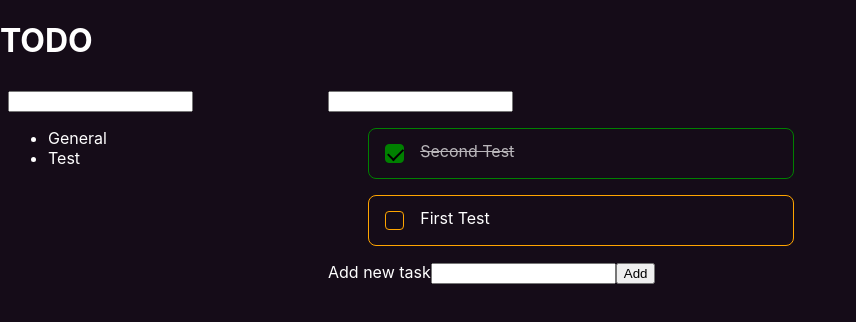
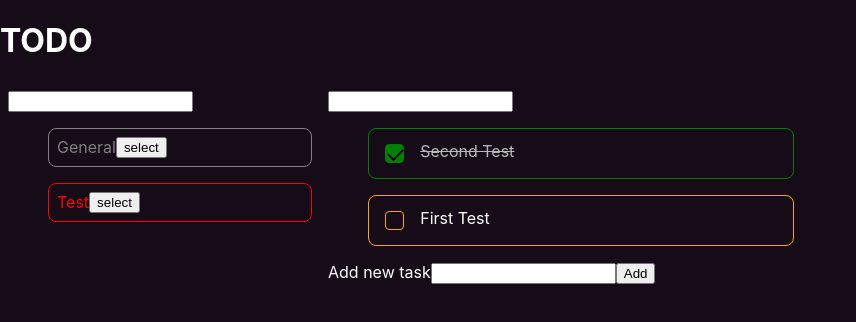
Before and after one commit to markusphil/react-ts-todo, a React (Create React App) app: page / in a window 1280 px wide. Shown: the top 322 px of the page, without its empty margins (0-856 px from the left). Built offline with nearby package versions, Linux system fonts and the light colour scheme.

Commit message:
add list Entry component

```diff
--- a/src/components/category/CategoryList.tsx
+++ b/src/components/category/CategoryList.tsx
@@ -1,6 +1,7 @@
 import React, { Fragment } from "react";
 import useSearch from "../../hooks/useSearch";
 import { Category } from "../../types/types";
+import CategoryListEntry from "./CategoryListEntry";
 
 interface CategoryListProps {
     categories: Category[];
@@ -14,7 +15,7 @@ function CategoryList({categories}:CategoryListProps){
     return (
         <Fragment>
             <input value={search} onChange={e => setSearch(e.target.value)}/>
-            <ul>{filteredList.map(cat => <li>{cat.name}</li>)}</ul>
+            <ul>{filteredList.map(cat => <CategoryListEntry {...cat} key={cat.id} selectionHandler={ id => console.log(id)}/>)}</ul>
         </Fragment>
     )
 }
--- /dev/null
+++ b/src/components/category/CategoryListEntry.tsx
@@ -0,0 +1,30 @@
+import { Category } from "../../types/types";
+
+import React from "react";
+import styled from "styled-components";
+import { size } from "../styled/variables";
+interface CatEntryProp extends Category{
+    selectionHandler: (id:number)=>void
+}
+
+const CatEntryCont = styled.li<{color: string}>`
+    list-style: none;
+  padding: ${size.space_s};
+  color: ${(props) => props.color || "white"};
+  border: 1px solid ${(props) => props.color || "white"};
+  border-radius: ${size.space_s};
+  margin: ${size.space_m} 0;
+  max-width: 400px;
+  display: flex;
+
+`
+
+function CategoryListEntry({id, name, color, selectionHandler}:CatEntryProp){
+return (
+    <CatEntryCont color={color}>
+        <span>{name}</span>
+        <button onClick={()=>selectionHandler(id)}>select</button>
+    </CatEntryCont>)
+}
+
+export default CategoryListEntry;
```
